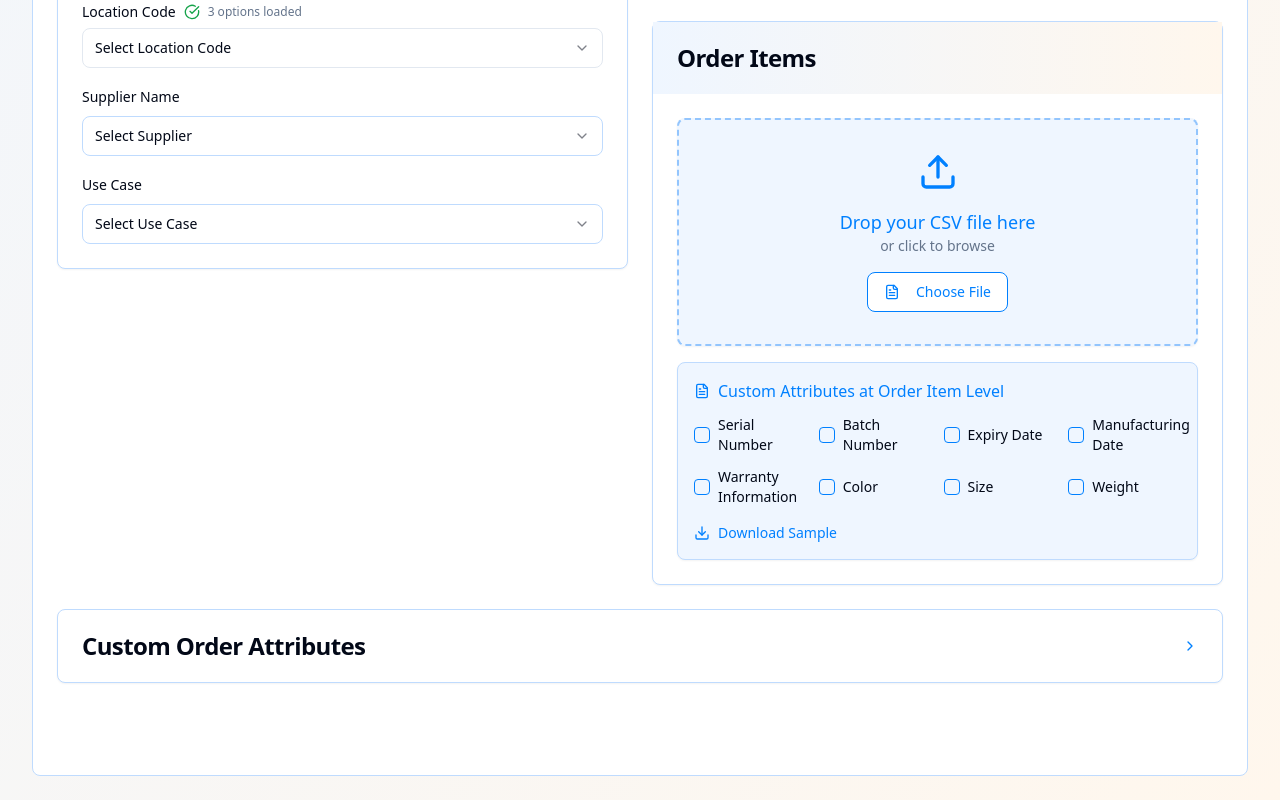
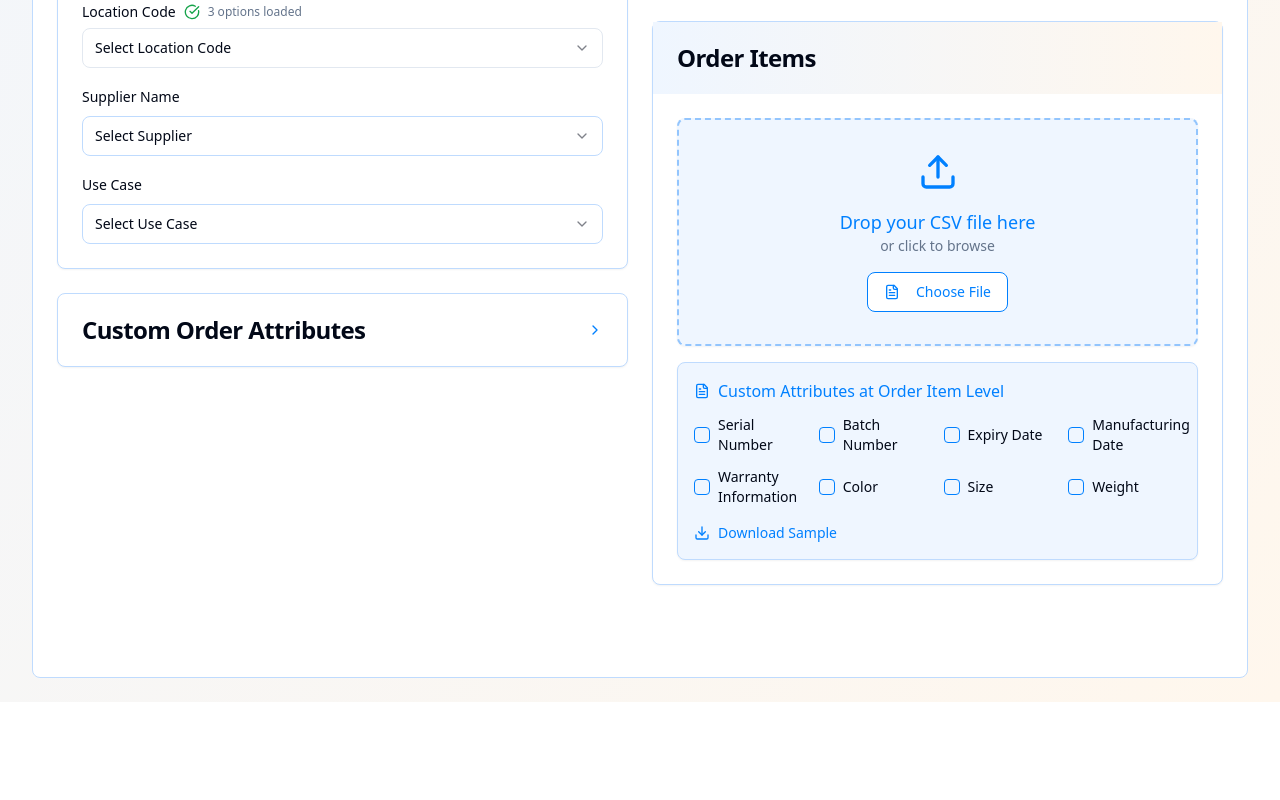
Before and after one commit to Omniproduct/increff-channel-app, a React (Vite) app: page /inwards in a window 1280 px wide. Shown: the part 1078-1878 px from the top of the page. After the commit the page ends 1780 px from the top, so only its background shows below. Built offline with nearby package versions, Linux system fonts and the light colour scheme.

Commit message:
Move collapsible card
Move a collapsible card to an empty space.

```diff
--- a/src/components/order/InwardB2BOrderForm.tsx
+++ b/src/components/order/InwardB2BOrderForm.tsx
@@ -94,6 +94,16 @@ export const InwardB2BOrderForm = ({ purpose, setPurpose, progressState, setProg
               />
             </CardContent>
           </Card>
+
+          <CustomOrderAttributes
+            onFocus={() => setFocusedCard("attributes")}
+            onBlur={() => {
+              setFocusedCard(null);
+              if (progressState && setProgressState) {
+                setProgressState(prev => ({ ...prev, customAttributes: true }));
+              }
+            }}
+          />
         </div>
 
         <div className="space-y-6">
@@ -142,16 +152,6 @@ export const InwardB2BOrderForm = ({ purpose, setPurpose, progressState, setProg
         </div>
       </div>
 
-      <CustomOrderAttributes
-        onFocus={() => setFocusedCard("attributes")}
-        onBlur={() => {
-          setFocusedCard(null);
-          if (progressState && setProgressState) {
-            setProgressState(prev => ({ ...prev, customAttributes: true }));
-          }
-        }}
-      />
-
       <div className="sticky bottom-4 flex justify-center">
         <Button
           onClick={handleSubmit}
```
